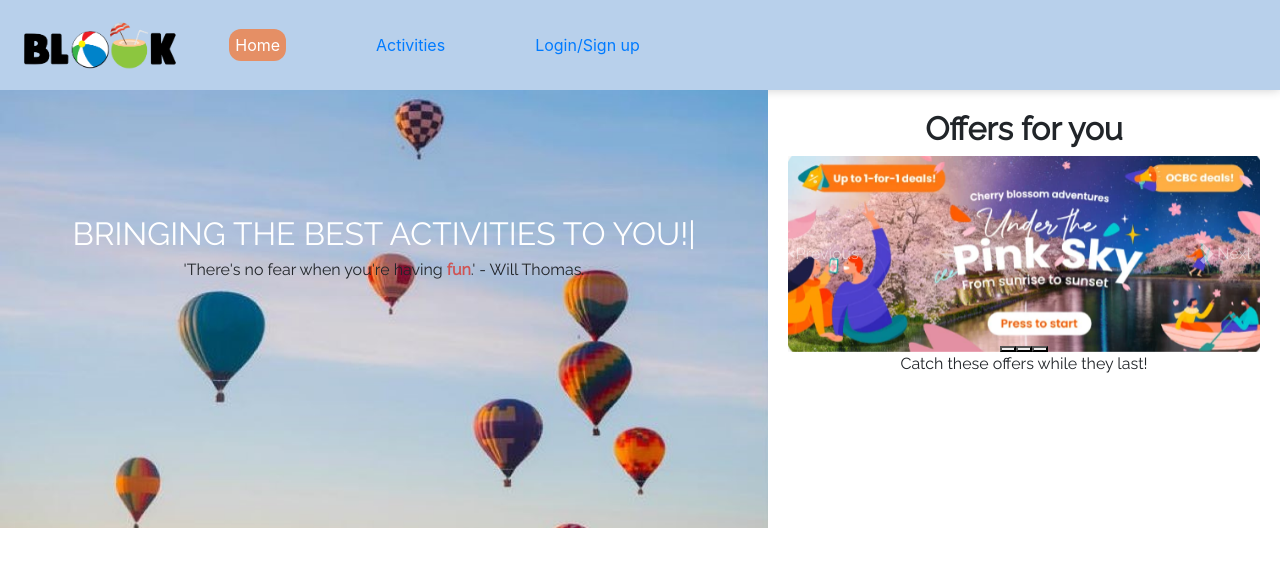
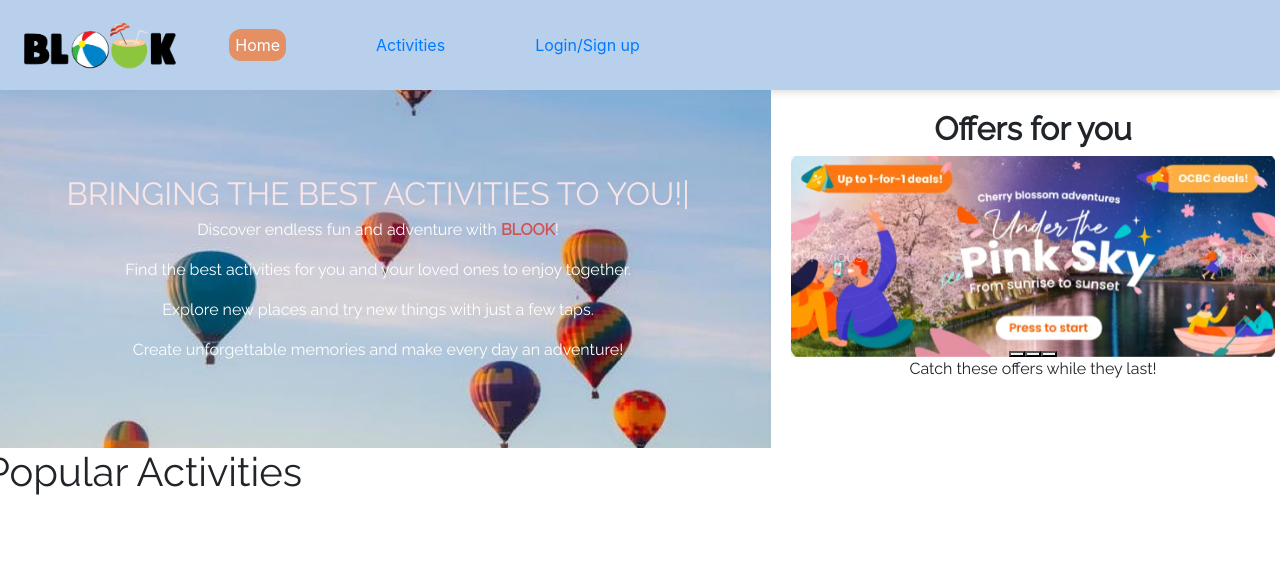
Before and after one commit to fiiohna/blook, a React (Create React App) app: page / in a window 1280 px wide. Shown: the top 566 px of the page. Built offline with nearby package versions, Linux system fonts and the light colour scheme.

Commit message:
edited pages

```diff
--- a/src/index.css
+++ b/src/index.css
@@ -141,13 +141,13 @@
   background-size: cover;
   background-position: 100%;
   background-repeat: no-repeat;
-  padding-bottom: 350px;
+  padding-bottom: 150px;
 }
 
 .leftContent {
   text-align: center;
   position:relative;
-  top: 120px;
+  top: 80px;
 }
 
 .float-child.right {
@@ -159,9 +159,16 @@
 .rightContent {
   text-align: center;
 }
+
+.leftContent p {
+  color: #FFFFFF;
+}
 /************************************************************
 Activities
 *************************************************************/
+.container1 {
+  width: 100%;
+}
 .activitiesContainer{
   position: relative;
   text-align: center;
@@ -176,10 +183,9 @@
 }
 
 .activitiesSearchItem {
-  /* background-color: white; */
   border: 3px solid #E58F65;
   position: absolute;
-  top: 10%;
+  top: 25%;
   left: 10%;
   justify-content: space-around;
   padding: 5px;
@@ -203,3 +209,7 @@
   width: 25px;
   margin-right: 10px;
 }
+
+.container2 {
+  width: 100%;
+}
--- a/src/pages/Activities.js
+++ b/src/pages/Activities.js
@@ -9,8 +9,8 @@
         <div class="activitiesContainer">
             <img src={fun2} />
             <div class="activitiesSearchItem">
-                <FontAwesomeIcon icon={faMagnifyingGlass} style={{color:"black"}} class="activitiesIcon"/>
-                <input type="text" placeholder="Search activities" class="activitiesSearchText"></input>
+                <FontAwesomeIcon icon={faMagnifyingGlass} style={{color:"#ffffff"}} class="activitiesIcon"/>
+                <input type="text" placeholder="What do you want to do?" class="activitiesSearchText"></input>
                 <button type="submit" class="button-submit">Search</button>
             </div>
         </div>
--- a/src/pages/Home.js
+++ b/src/pages/Home.js
@@ -16,15 +16,20 @@
 
     return (
         <div class="homeContainer">
+            <div class="row">
                 <div class="float-child left">
                     <div class="leftContent">
                         <TypeAnimation
                             sequence={["BRINGING THE BEST ACTIVITIES TO YOU!"]}
                             wrapper="span"
                             cursor={true}
-                        style={{ fontSize: '2em', color: 'white' }}
+                            style={{ fontSize: '2em', color: '#fae5e5' }}
                         />
-                    <p>'There's no fear when you're having <span style={{ color: '#D05353', fontWeight: 'bold' }}>fun</span>.' - Will Thomas.</p>
+                        {/* <p>'There's no fear when you're having <span style={{ color: '#D05353', fontWeight: 'bold' }}>fun</span>.' - Will Thomas.</p> */}
+                        <p>Discover endless fun and adventure with <span style={{color:"#D05353", fontWeight: "bold"}}>BLOOK</span>!</p>
+                        <p>Find the best activities for you and your loved ones to enjoy together.</p>
+                        <p>Explore new places and try new things with just a few taps.</p>
+                        <p>Create unforgettable memories and make every day an adventure!</p>
                     </div>
                 </div>
 
@@ -58,5 +63,9 @@
                     </div>
                 </div>
             </div>
+            <div class="row">
+                <h1>Popular Activities</h1>
+            </div>
+        </div>
     )
 }
```
Lines whose indentation alone changed are shown as unchanged.
